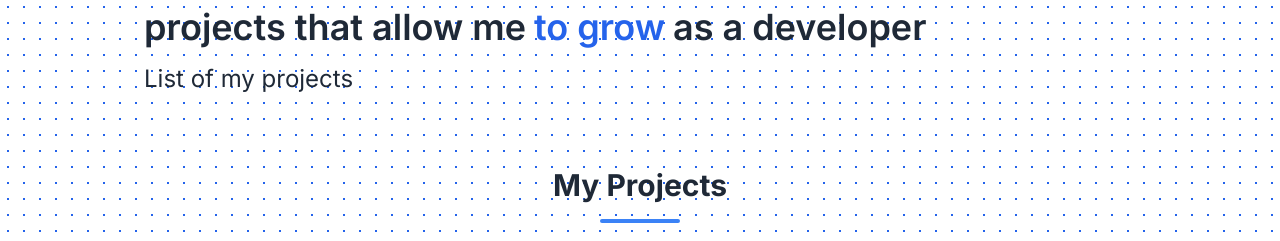
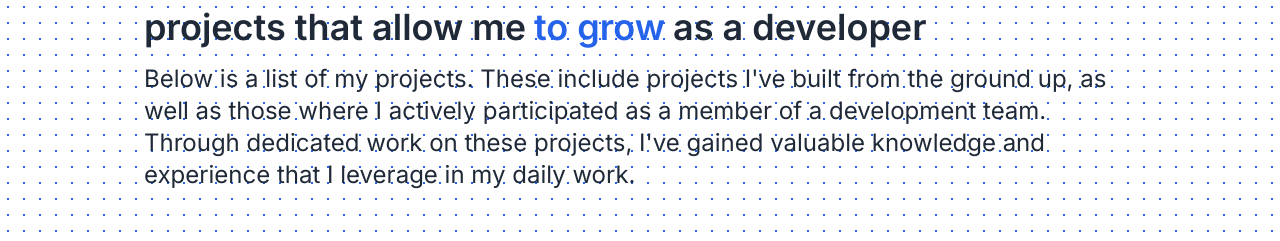
Before and after one commit to JaniecMichal/my-personal-page, a Next.js app: page /projects in a window 1280 px wide. Shown: the part 305-546 px from the top of the page. Built offline with nearby package versions, Linux system fonts and the light colour scheme.

Commit message:
add description to page

```diff
--- a/app/projects/page.tsx
+++ b/app/projects/page.tsx
@@ -24,7 +24,12 @@ export default async function MyProjects() {
 					</>
 				}
 			/>
-			<Description>List of my projects</Description>
+			<Description>
+				Below is a list of my projects. These include projects I've built from the ground up, as
+				well as those where I actively participated as a member of a development team. Through
+				dedicated work on these projects, I've gained valuable knowledge and experience that I
+				leverage in my daily work.
+			</Description>
 			<Projects />
 		</section>
 	);
```
